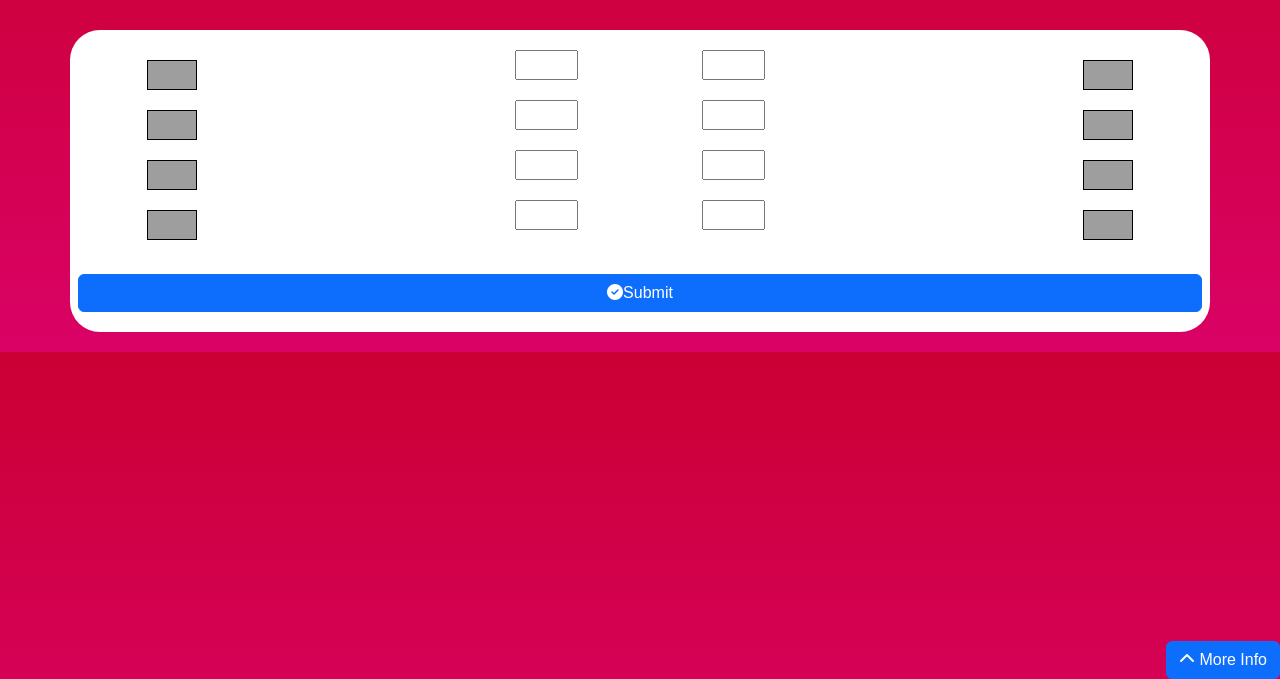
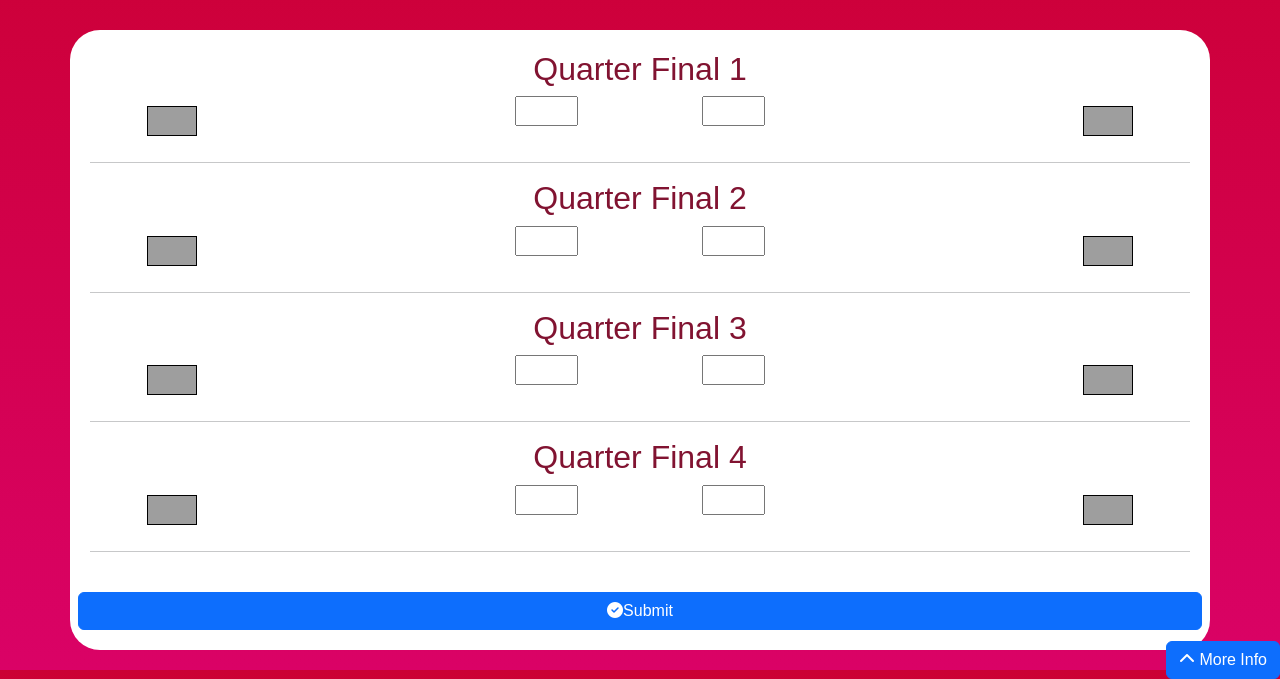
Before and after one commit to parsnips1966/World-Cup-Comp, a Flask app: template templates/quarterfinals.html in a window 1280 px wide. Shown: the part 121-800 px from the top of the page. Run offline with Flask 2, Linux system fonts and the light colour scheme; the template is opened without the code that fills it, so the values that code supplies are empty; some libraries are stand-ins or nearby versions; grey boxes are pictures that could not be loaded.

Commit message:
later stages

```diff
--- a/main.py
+++ b/main.py
@@ -1,5 +1,5 @@
 import os
-from flask import Flask, flash, render_template, request, redirect, url_for
+from flask import Flask, render_template, request, redirect, url_for
 from werkzeug.security import generate_password_hash, check_password_hash
 from werkzeug.utils import secure_filename
 from flask_sqlalchemy import SQLAlchemy
@@ -9,7 +9,7 @@ from json import dumps, loads
 import imghdr
 
 # SETUP
-ALLOWED_EXTENSIONS = {'pdf', 'png', 'jpg', 'jpeg', 'gif'}
+ALLOWED_EXTENSIONS = {'pdf', 'png', 'jpg', 'jpeg'}
 
 app = Flask(__name__)
 app.config["SECRET_KEY"] = "abcxyz"
@@ -39,16 +39,19 @@ login_manager.init_app(app)
 def calculate_score():
     current_user.score = 0
     for i in range(0, 126, 2):
-        if real_scores[i] == preDICTions["payload"][i] and real_scores[i+1] == preDICTions["payload"][i+1]:
-            current_user.score += 3
-        elif real_scores[i] > real_scores[i+1] and preDICTions["payload"][i] > preDICTions["payload"][i+1]:
-            current_user.score += 1
-        elif real_scores[i] < real_scores[i+1] and preDICTions["payload"][i] < preDICTions["payload"][i+1]:
-            current_user.score += 1
-        elif real_scores[i] == real_scores[i+1] and preDICTions["payload"][i] == preDICTions["payload"][i+1]:
-            current_user.score += 1
+        try:
+            if real_scores[i] == int(preDICTions["payload"][i]) and real_scores[i+1] == int(preDICTions["payload"][i+1]):
+                current_user.score += 3
+            elif real_scores[i] > real_scores[i+1] and int(preDICTions["payload"][i]) > int(preDICTions["payload"][i+1]):
+                current_user.score += 1
+            elif real_scores[i] < real_scores[i+1] and int(preDICTions["payload"][i]) < int(preDICTions["payload"][i+1]):
+                current_user.score += 1
+            elif real_scores[i] == real_scores[i+1] and int(preDICTions["payload"][i]) == int(preDICTions["payload"][i+1]):
+                current_user.score += 1
+        except:
+            pass
 
-real_scores = [0] * 126
+real_scores = [0, 0]
 groupstagecountries = [
 "Qatar", "Ecuador", "Senegal", "Netherlands", "Qatar", "Senegal", "Netherlands", "Ecuador", "Netherlands", "Qatar", "Ecuador", "Senegal",
 "England", "Iran", "USA", "Wales", "Wales", "Iran", "England", "USA", "Wales", "England", "Iran", "USA",
@@ -75,7 +78,7 @@ class User(UserMixin, db.Model):
     position = db.Column(db.Integer)
     image = db.Column(db.String(100))
 
-db.create_all()  # This is required on first-time ONLY
+# db.create_all()  # This is required on first-time ONLY
 
 @login_manager.user_loader
 def load_user(user_id):
@@ -169,7 +172,7 @@ def submitted():
         db.session.commit()
         return render_template("submitted.html", username=username, predictions=preDICTions['payload'], score=current_user.score, position=position, pfp=pfp)
 
-    return render_template("groupstages.html", username=username, predictions=preDICTions['payload'], score=current_user.score, countries=groupstagecountries, pfp=pfp)
+    return render_template("semifinals.html", username=username, predictions=preDICTions['payload'], score=current_user.score, countries=groupstagecountries, pfp=pfp)
 
 @app.route("/leaderboard", methods=['GET', 'POST'])
 @login_required
--- a/templates/form.html
+++ b/templates/form.html
@@ -14,6 +14,7 @@ Predictions
         {% set filename2 = "images/" + countries[i*12+j+1] + ".png" %}
         {% set name = "game" + j|string + "-1" %}
         {% set name2 = "game" + j|string + "-2" %}
+        <h2 class="text-center">Final</h2>
         <div class="row">
           <div class="col-2 aligned-center">
             <img src="{{ url_for("static", filename=filename) }}">
@@ -34,6 +35,7 @@ Predictions
             <img src="{{ url_for("static", filename=filename2) }}">
           </div>
         </div>
+        <hr>
       {% endfor %}
     {% endfor %}
 
--- a/templates/quarterfinals.html
+++ b/templates/quarterfinals.html
@@ -19,10 +19,11 @@ Predictions
   <form class="container content" action="{{ url_for('submitted') }}" method="POST">
     {% for i in range(0, 4) %}
       {% set number = i*2 %}
-      {% set filename = "images/" + countries[number] + ".png" %}
-      {% set filename2 = "images/" + countries[number+1] + ".png" %}
+      {% set filename = "flags/" + countries[number] + ".png" %}
+      {% set filename2 = "flags/" + countries[number+1] + ".png" %}
       {% set name = "game" + number|string + "-1" %}
       {% set name2 = "game" + number|string + "-2" %}
+      <h2 class="text-center">Quarter Final {{i+1}}</h2>
       <div class="row">
         <div class="col-2 aligned-center">
           <img src="{{ url_for("static", filename=filename) }}">
@@ -32,9 +33,11 @@ Predictions
         </div>
         <div class="col-2 aligned-center">
           <input class="no-margin" name={{name}} type="number" min="0" max="50", value="{{predictions[0]}}">
+          <!-- <p class="no-margin">{{predictions[0]}}</p> -->
         </div>
         <div class="col-2 aligned-center">
           <input class="no-margin" name={{name2}} type="number" min="0" max="50", value="{{predictions[1]}}">
+          <!-- <p class="no-margin">{{predictions[1]}}</p> -->
         </div>
         <div class="col-2 aligned-center">
           <p>{{countries[number+1]}}</p>
@@ -43,6 +46,7 @@ Predictions
           <img src="{{ url_for("static", filename=filename2) }}">
         </div>
       </div>
+      <hr>
     {% endfor %}
     <br>
     <div class="row">
--- a/templates/semifinals.html
+++ b/templates/semifinals.html
@@ -23,6 +23,7 @@ Predictions
       {% set filename2 = "images/" + countries[number+1] + ".png" %}
       {% set name = "game" + number|string + "-1" %}
       {% set name2 = "game" + number|string + "-2" %}
+      <h2 class="text-center">Semi Final {{i+1}}</h2>
       <div class="row">
         <div class="col-2 aligned-center">
           <img src="{{ url_for("static", filename=filename) }}">
@@ -43,6 +44,7 @@ Predictions
           <img src="{{ url_for("static", filename=filename2) }}">
         </div>
       </div>
+      <hr>
     {% endfor %}
     <br>
     <div class="row">
```
Also changed, not shown: users.db.
